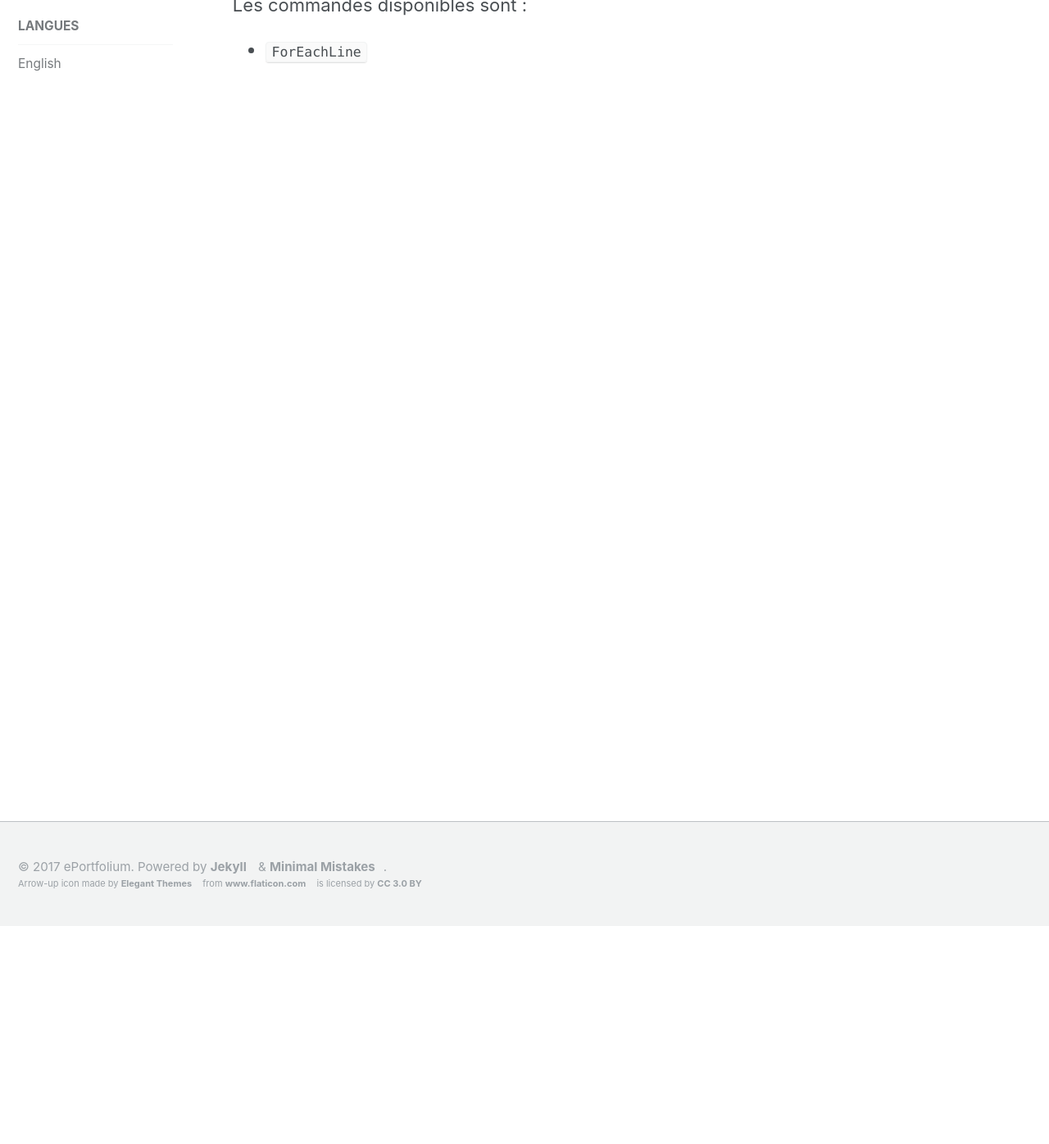
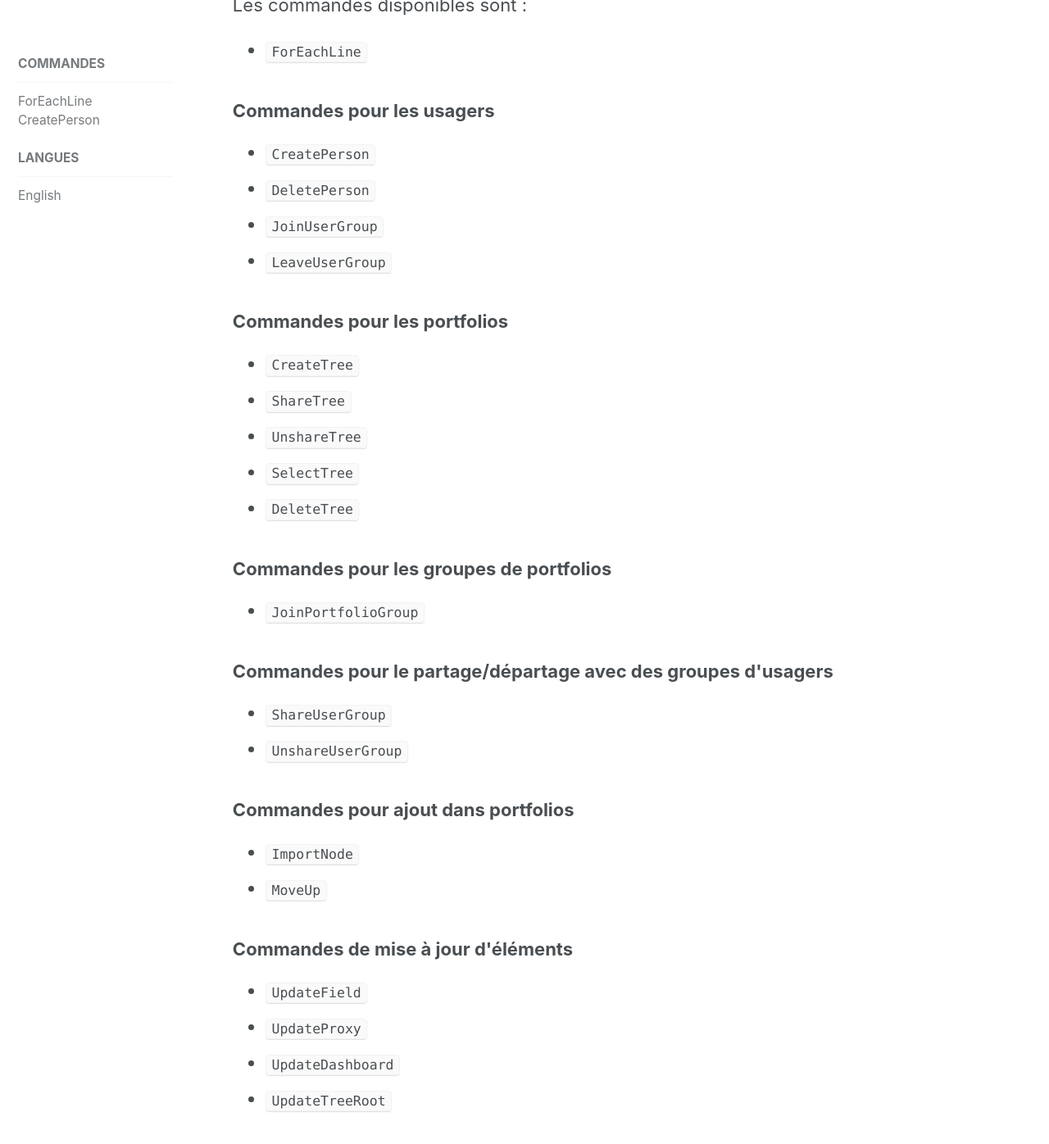
Before and after one commit to karutaproject/karuta-frontend-documentation, a Jekyll site: the page built from _pages/batch_fr.html, in a window 1280 px wide and 1400 px high, scrolled down 270 px. Shown: the top 1396 px of the window at 82% size. Built offline with Jekyll 4.4.1, drawn with Linux system fonts in a browser that asks for light colours; some of the changed text lies outside the part shown.

Commit message:
mise à jour batch

```diff
--- a/_pages/batch_fr.html
+++ b/_pages/batch_fr.html
@@ -9,5 +9,62 @@ sidebar:
 <h3>Commandes</h3>
 Les commandes disponibles sont :
 <ul>
-	<li><code>ForEachLine</code></li>
+	<li><a href='#for-each-line'><code>ForEachLine</code></a></li>
 </ul>
+<h3>Commandes pour les usagers</h3>
+<ul>
+	<li><a href='#create-person'><code>CreatePerson</code></a></li>
+	<li><code>DeletePerson</code></li>
+	<li><code>JoinUserGroup</code></li>
+	<li><code>LeaveUserGroup</code></li>
+</ul>
+<h3>Commandes pour les portfolios</h3>
+<ul>
+	<li><code>CreateTree</code></li>
+	<li><code>ShareTree</code></li>
+	<li><code>UnshareTree</code></li>
+	<li><code>SelectTree</code></li>
+	<li><code>DeleteTree</code></li>
+</ul>
+<h3>Commandes pour les groupes de portfolios</h3>
+<ul>
+	<li><code>JoinPortfolioGroup</code></li>
+</ul>
+<h3>Commandes pour le partage/départage avec des groupes d'usagers</h3>
+<ul>
+	<li><code>ShareUserGroup</code></li>
+	<li><code>UnshareUserGroup</code></li>
+</ul>
+<h3>Commandes pour ajout dans portfolios</h3>
+<ul>
+	<li><code>ImportNode</code></li>
+	<li><code>MoveUp</code></li>
+</ul>
+<h3>Commandes de mise à jour d'éléments</h3>
+<ul>
+	<li><code>UpdateField</code></li>
+	<li><code>UpdateProxy</code></li>
+	<li><code>UpdateDashboard</code></li>
+	<li><code>UpdateTreeRoot</code></li>
+</ul>
+<h3>Commandes de mise à jour des métadonnées</h3>
+<ul>
+	<li><code>UpdateMetadataQuery</code></li>
+	<li><code>UpdateMetadataMenu</code></li>
+	<li><code>UpdateMetadataInline</code></li>
+	<li><code>UpdateMetadata</code></li>
+	<li><code>UpdateMetadataWad</code></li>
+</ul>
+
+<article>
+	<h3 id='for-each-line'>ForEachLine</h3>
+	<p></p>
+</article>
+
+<article>
+	<h3 id='create-person'>CreatePerson</h3>
+	<p></p>
+	<h4>Champs</h4>
+</article>
+
+<h3>À venir ...</h3>
```
